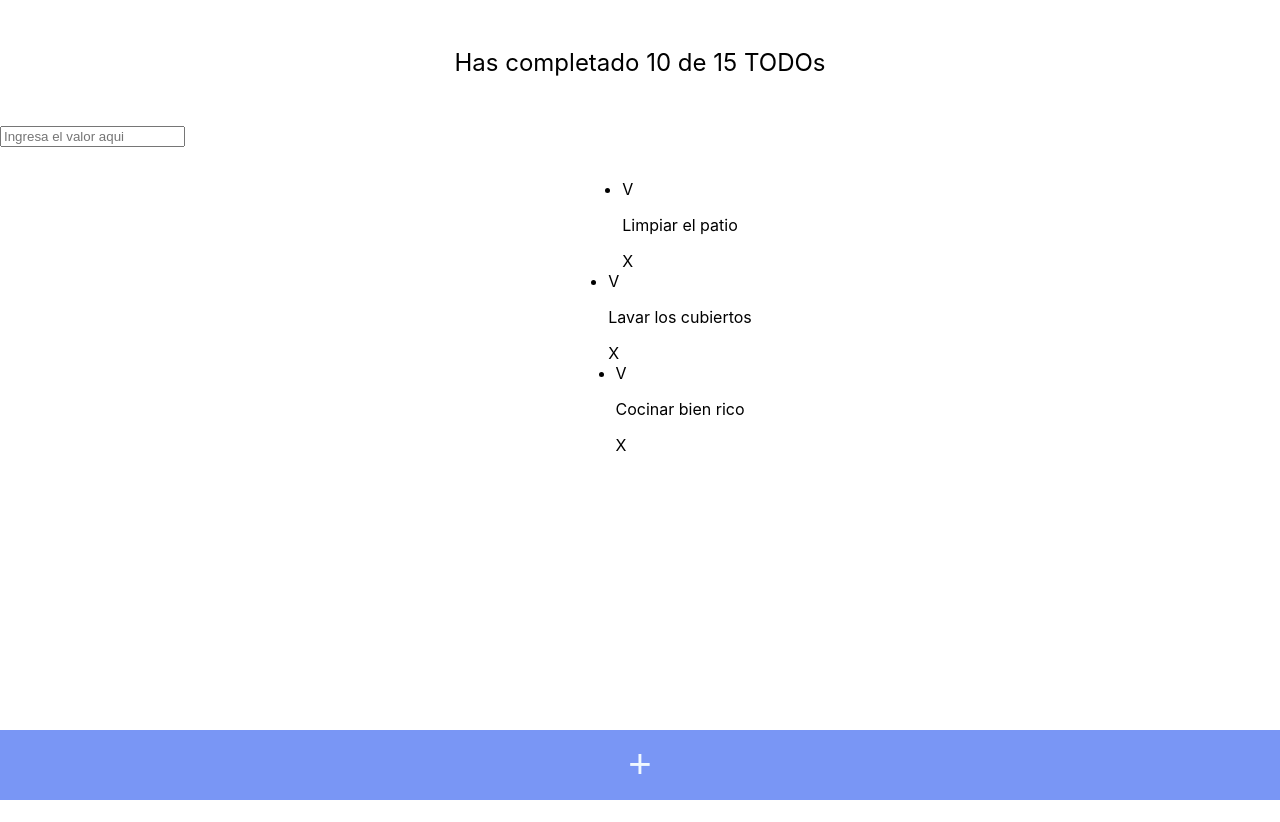
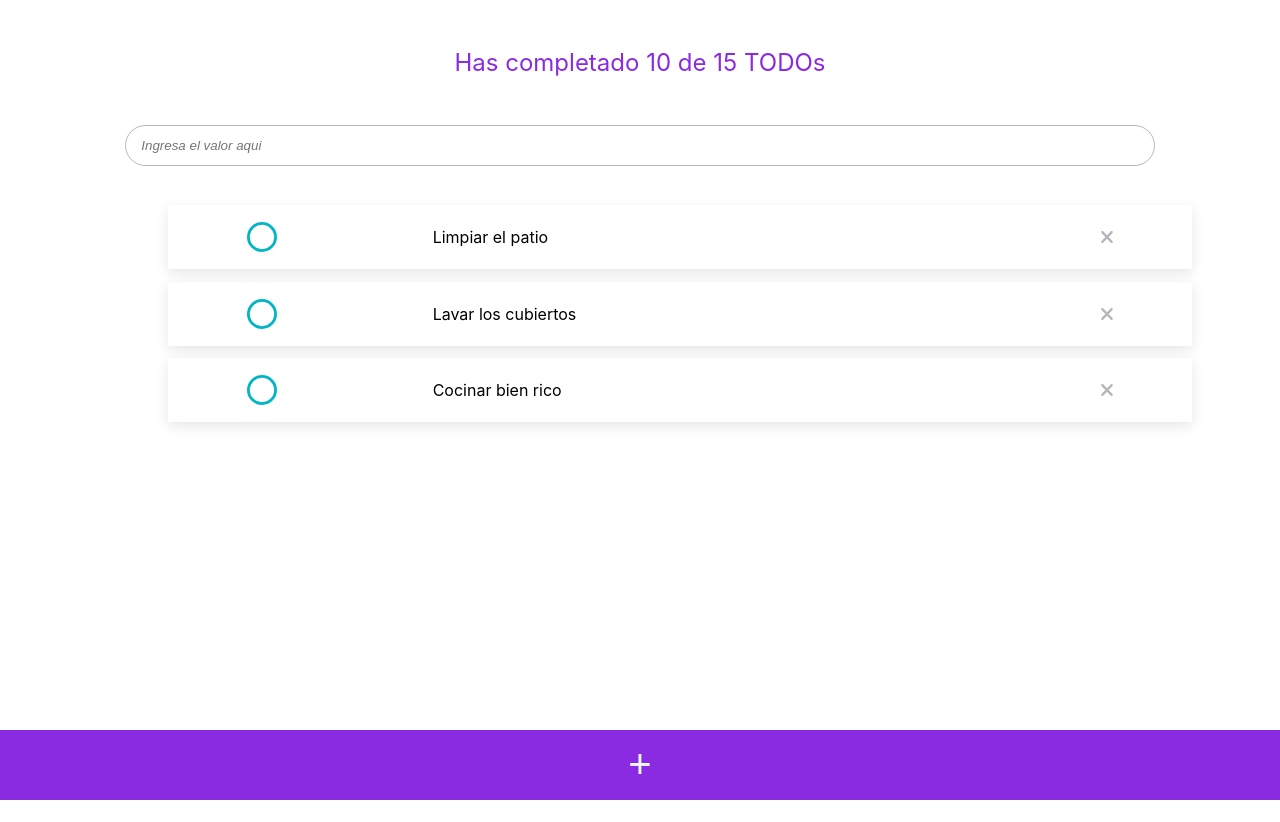
Before and after one commit to RamirezAna/React_TODO, a React (Create React App) app: page / in a window 1280 px wide. Shown: the top 822 px of the page. Built offline with nearby package versions, Linux system fonts and the light colour scheme.

Commit message:
agregando primer estilo de prueba

```diff
--- a/src/componentes/CreateTodoButton/CreateTodoButton.css
+++ b/src/componentes/CreateTodoButton/CreateTodoButton.css
@@ -14,10 +14,10 @@
     height: 4.4rem;
     font-size: 2.5em;
     border: none;
-    background-color: #7996f5;
+    background-color: blueviolet;
     cursor: pointer;
     color: aliceblue;
-    /*   background: url("./assets/circle-check.svg") no-repeat;
+   /*  background: url("./assets/circle-check.svg") no-repeat;
     background-size: 90%;
     background-position: center center; */
   }
--- a/src/componentes/TodoCounter/TodoCounter.css
+++ b/src/componentes/TodoCounter/TodoCounter.css
@@ -4,6 +4,7 @@
     margin: 0;
     padding: 48px;
     font-weight: 400;
+    color: blueviolet;
   }
 
   .title span {
--- a/src/componentes/TodoItem/TodoItem.css
+++ b/src/componentes/TodoItem/TodoItem.css
@@ -31,7 +31,7 @@
   }
 
   .todo-item p {
-    width: 70%;
+    width: 50%;
     /*   height: 100%; */
   }
 
--- a/src/componentes/TodoItem/TodoItem.js
+++ b/src/componentes/TodoItem/TodoItem.js
@@ -1,13 +1,16 @@
-import "../TodoList/TodoList.css"
+import "./TodoItem.css";
 
-function TodoItem(props){
-    return(
-      <li className="todo-item">
-        <span>V</span>
-        <p>{props.text}</p>
-        <span>X</span>
-      </li>
-    );
-  }
+function TodoItem({ text, completed, onComplete, onDelete }) {
+  return (
+    <li className="todo-item">
+      <button
+        onClick={onComplete}
+        className={`check ${completed && "check--active"}`}
+      ></button>
+      <p>{text}</p>
+      <button onClick={onDelete} className="close-item"></button>
+    </li>
+  );
+}
 
-  export {TodoItem};
+export { TodoItem };
--- a/src/componentes/TodoList/TodoList.js
+++ b/src/componentes/TodoList/TodoList.js
@@ -1,13 +1,7 @@
-import "../TodoList/TodoList.css";
+import "./TodoList.css";
 
-
-function TodoList({children }){
-    return (
-      <ul className="todo-list">
-        {  children }
-      </ul>
-    );
+function TodoList(props) {
+  return <ul className="todo-list">{props.children}</ul>;
 }
 
-
-export {TodoList};
+export { TodoList };
--- a/src/componentes/TodoSearch/TodoSearch.js
+++ b/src/componentes/TodoSearch/TodoSearch.js
@@ -1,3 +1,6 @@
+import "./TodoSearch.css";
+
+
 function TodoSearch(){
     return (
       <div className="search-container">
```
Also changed, not shown: src/componentes/Modal/Modal.css (added, +12 -0 lines), src/componentes/Modal/Modal.jsx (added, +13 -0 lines).
